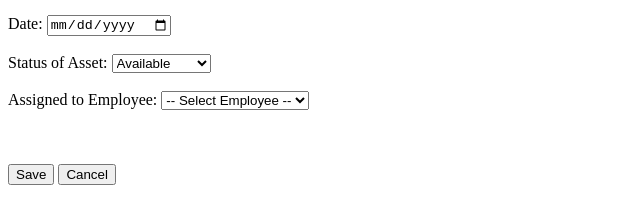
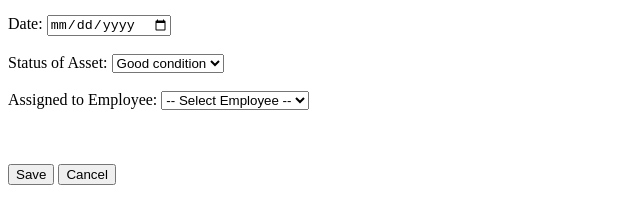
Before and after one commit to amrithakarthikeyan/B9IS123--Project, a website: page Frontend/index.html in a window 1280 px wide. Shown: the part 258-472 px from the top of the page, 0-640 px from the left. Drawn offline with Linux system fonts and the light colour scheme; no server answers.

Commit message:
Title update

```diff
--- a/Frontend/index.html
+++ b/Frontend/index.html
@@ -2,7 +2,7 @@
 <html>
 
 <head>
-  <title>Asset Management System</title>
+  <title>Asset Tracker System</title>
 </head>
 
 <body>
@@ -56,8 +56,7 @@
     <br>
     <label for="Status">Status of Asset:</label>
     <select name="Status" id="Status" required>
-      <option value="available">Available</option>
-      <option value="assigned">Assigned</option>
+      <option value="Good condition">Good condition</option>
       <option value="maintenance">Maintenance</option>
       <option value="damaged">Damaged</option>
       <option value="retired">Retired</option>
```
